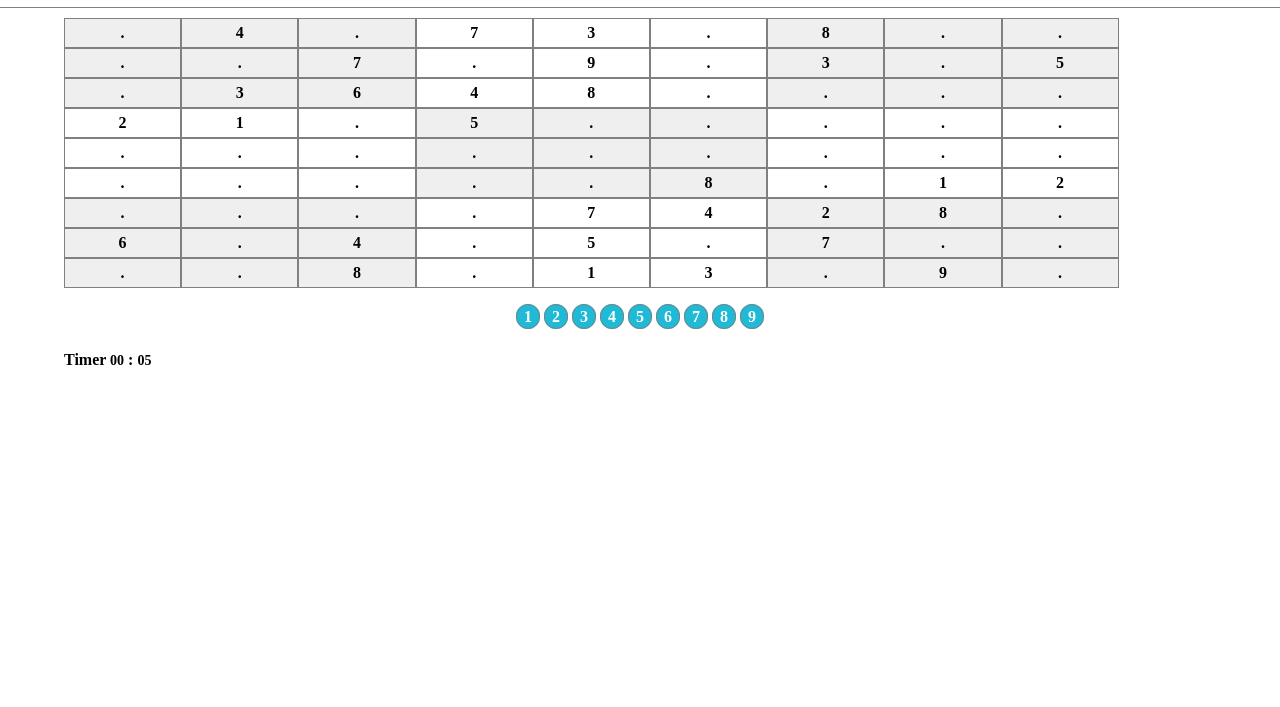
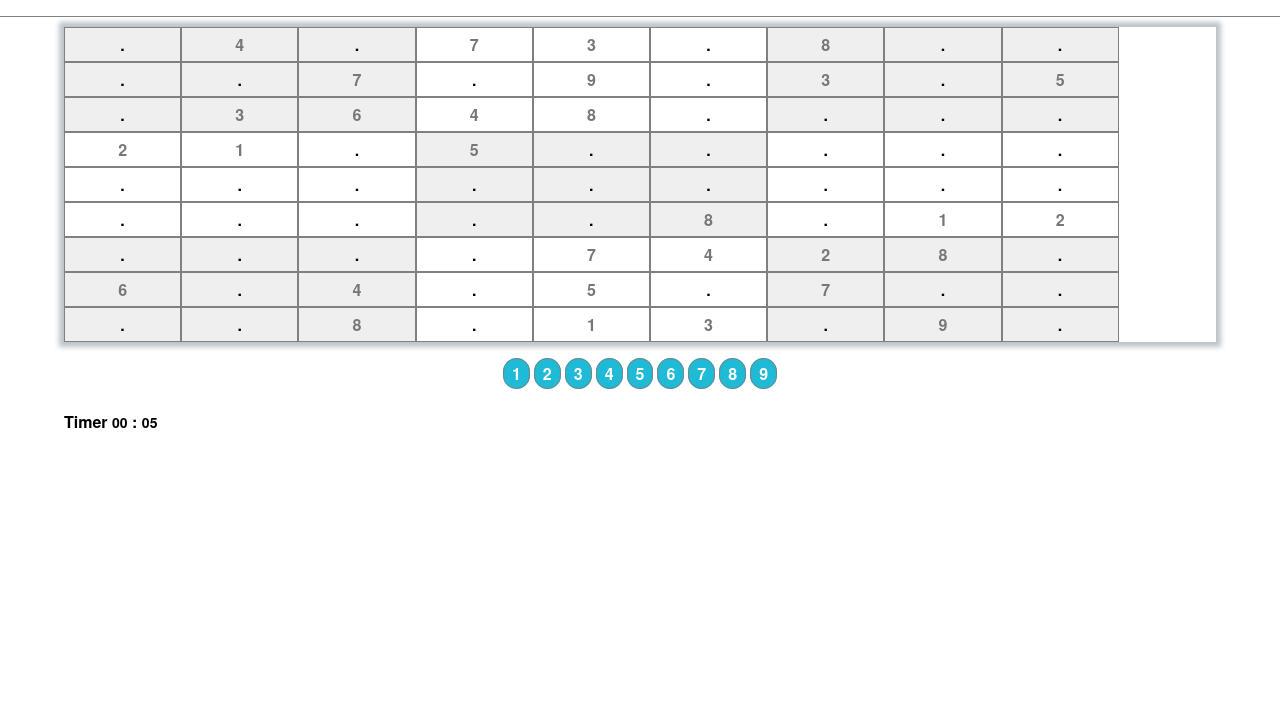
Before and after one commit to jaan/sudoku, a website: page index.html in a window 1280 px wide. Shown: the part 93-800 px from the top of the page. Drawn offline with Linux system fonts and the light colour scheme.

Commit message:
cell selection and cell updates and other styles

```diff
--- a/scripts/main.js
+++ b/scripts/main.js
@@ -8,15 +8,23 @@
 
 	var sudoku = {
 		generateBoardTemplate: function (level){
-			var i, j, htmlFragment="", defaultBoardData= this.getBoardData(level), cellDefaultValue, bgClass="", bgIndex=0;
-			htmlFragment ="<div id='board'>"
+			var i, j, htmlFragment='', defaultBoardData= this.getBoardData(level), cellDefaultValue, bgClass;
+			htmlFragment ="<div id='board'>";
 			for(i=0;i<81;i++){
 				var defaultBoardCellData = defaultBoardData[i];
+				bgClass='';
 
-				cellDefaultValue =(defaultBoardCellData !==0)?defaultBoardCellData:'.';
+				if(defaultBoardCellData !==0){
+					cellDefaultValue = defaultBoardCellData;
+					bgClass = 'defaults ';
+				}else{
+					cellDefaultValue = '.';
+					bgClass = 'fillers ';
+				}
 
 				//Group the small squares of 3*3 for background color
-				bgClass = (Math.floor((i%boards.largeSquare)/boards.smallSquare)+Math.floor((Math.floor(i/boards.largeSquare))/boards.smallSquare)%2)%2?"":"gray";
+				bgClass += (Math.floor((i%boards.largeSquare)/boards.smallSquare)+Math.floor((Math.floor(i/boards.largeSquare))/boards.smallSquare)%2)%2?"":"gray";
+
 
 				//This should be moved to templates dust/jade
 				htmlFragment +="<div class='board-"+i+" "+bgClass+"'>"+cellDefaultValue+"</div>";
@@ -29,11 +37,11 @@
 			htmlFragment +="<div id='timer'>Timer  <span id='minutes'></span> : <span id='seconds'></span></div>";
 			$("#boardWrapper").html(htmlFragment);
 		},
-		getBoardData: function(level){
+		getBoardData: function (level){
 			//Returns a board array
 			return boards[level];
 		},
-		startTimer: function(){
+		startTimer: function (){
 			var startTime = new Date;
 			console.log("Starting Timer");
 			return function(){
@@ -48,11 +56,29 @@
 				}
 				setInterval(displayTimer, 1000);
 			}
-
 		},
-		init:function(level){
+		bindCellEvents: function (){
+			var that=this;
+			$("#board div.fillers").bind("click",function(){
+				that.clearCellSelection();
+				$(this).addClass("selected");
+			});
+		},
+		updateCell: function (){
+			$("#numberSelector span").bind("click",function(){
+				$("#board div.fillers.selected").text($(this).text());
+			});
+		},
+		clearCellSelection: function (){
+			$("#board div.fillers").each(function(){
+				$(this).removeClass("selected");
+			});
+		},
+		init: function (level){
 			this.generateBoardTemplate(level);
 			this.startTimer()();
+			this.bindCellEvents();
+			this.updateCell();
 		}
 	};
 
--- a/styles/main.less
+++ b/styles/main.less
@@ -19,6 +19,8 @@ body{
 	margin:10px 5%;
 	.box-sizing;
 	#board{
+		.box-shadow(0px 0px 5px 5px #bdc3c7);
+		overflow:auto;
 		div{
 			width:10%;
 			height:10%;
@@ -28,15 +30,18 @@ body{
 			text-align:center;
 			font-weight:bold;
 			padding:5px 0px;
+			cursor:pointer;
 			/*.box-sizing;*/
 			&.gray{
 				background-color: @lightgray;
 			}
-			/*&:nth-child(3n+3){
-				background-color: red;
-			};*/
-			&.verticalBorder{
-				border-right: 1px solid red;
+
+			&.defaults {
+				cursor: default;
+				color:@disabledColor;
+			}
+			&.selected{
+				background-color: @buttonColor;
 			}
 		}
 	}
@@ -49,9 +54,9 @@ body{
 			font-weight:bold;
 			border:1px solid @gray;
 			margin:0px 2px;
-			padding:3px 7px;
+			padding:3px 8px;
 			color:@white;
-			background-color: #1FBAD6;
+			background-color: @buttonColor;
 		}
 	}
 	#timer {
--- a/styles/variables.less
+++ b/styles/variables.less
@@ -1,8 +1,10 @@
 /*variables.less*/
-@font-family:'HelveticaNeue, Helvetica, Segoe, Sans-Serif, Arial';
+@font-family: HelveticaNeue, Helvetica, Segoe, Sans-Serif, Arial;
 
 /*Colors*/
 
 @gray: gray;
 @white: #FFFFFF;
-@lightgray :#EFEFEF;
+@lightgray : #EFEFEF;
+@disabledColor: #777777;
+@buttonColor: #1FBAD6;
```
Also changed, not shown: scripts/main.min.js, styles/main.css, styles/main.min.css.
